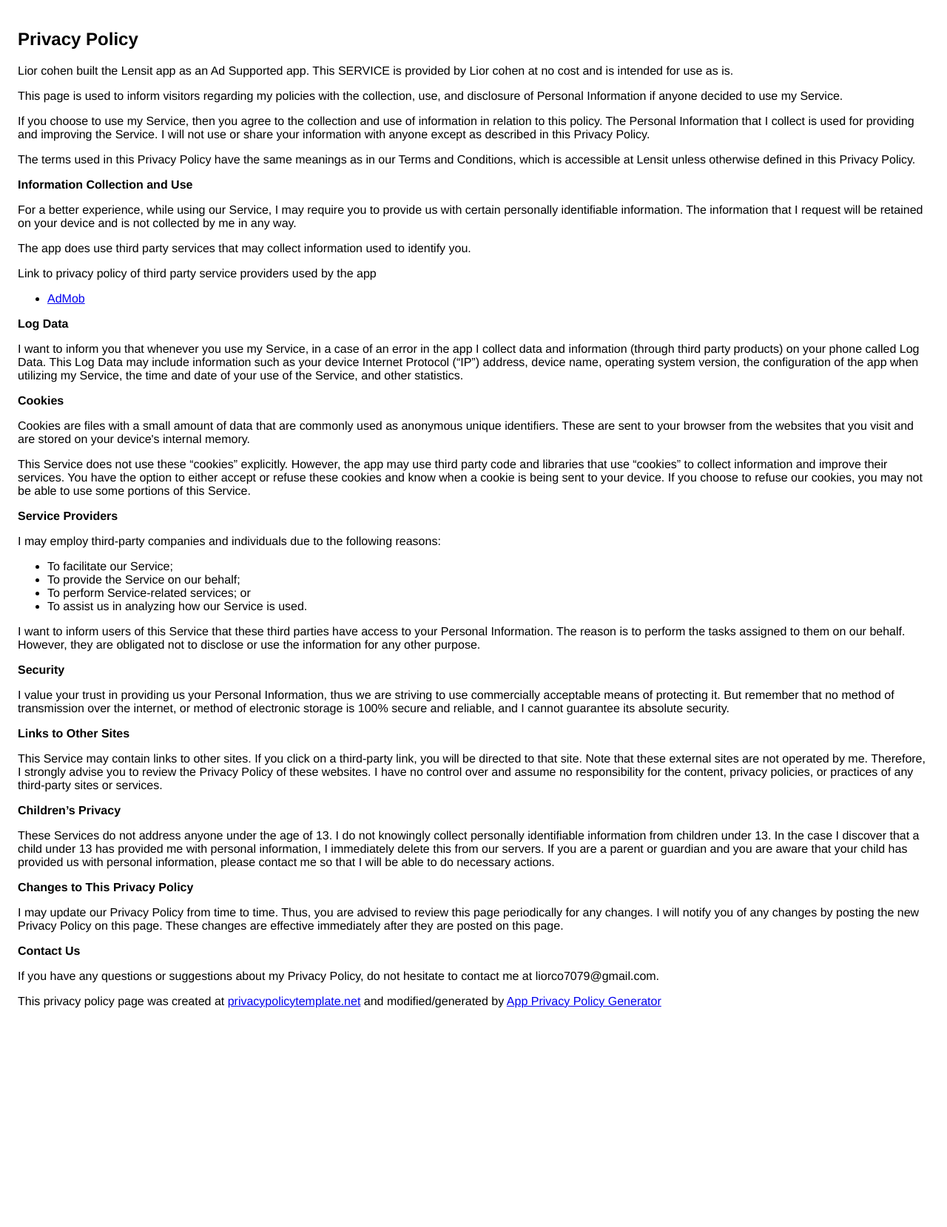
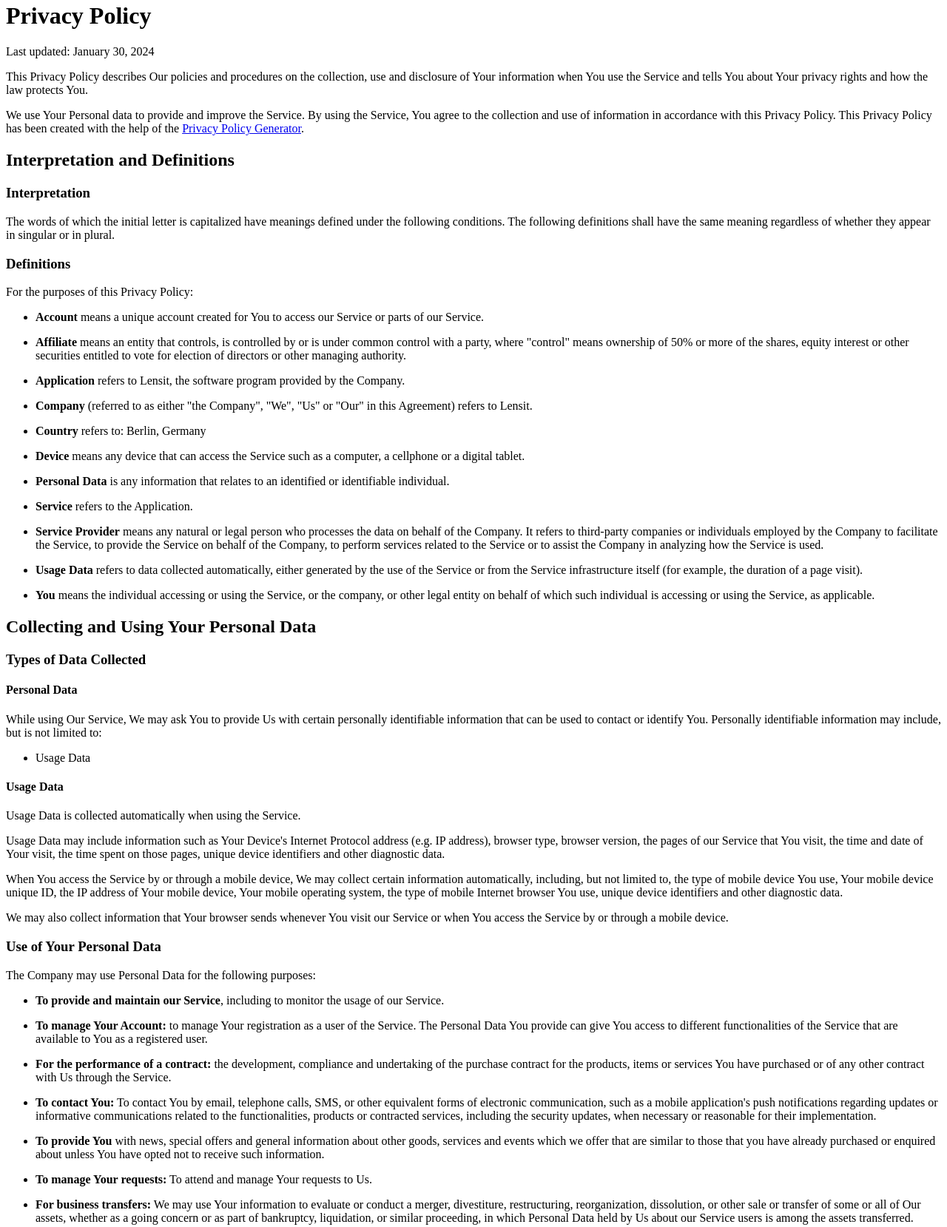
Before and after one commit to lulu70/Lensit-Privacy-Policy, a plain HTML site: page index.html in a window 1280 px wide. Shown: the part 5-1664 px from the top of the page at 74% size. Before the commit the page ends 1408 px from the top, so only its background shows below. Drawn offline with Linux system fonts and the light colour scheme.

Commit message:
Update index.html

```diff
--- a/index.html
+++ b/index.html
@@ -1,122 +1,136 @@
-<!DOCTYPE html>
-    <html>
-    <head>
-      <meta charset='utf-8'>
-      <meta name='viewport' content='width=device-width'>
-      <title>Privacy Policy</title>
-      <style> body { font-family: 'Helvetica Neue', Helvetica, Arial, sans-serif; padding:1em; } </style>
-    </head>
-    <body>
-    <h2>Privacy Policy</h2> <p>
-                    Lior cohen  built the Lensit app as
-                    an Ad Supported app. This SERVICE is provided by
-                    Lior cohen  at no cost and is intended for
-                    use as is.
-                  </p> <p>
-                    This page is used to inform visitors regarding
-                    my policies with the collection, use, and
-                    disclosure of Personal Information if anyone decided to use
-                    my Service.
-                  </p> <p>
-                    If you choose to use my Service, then you agree
-                    to the collection and use of information in relation to this
-                    policy. The Personal Information that I collect is
-                    used for providing and improving the Service.
-                    I will not use or share your
-                    information with anyone except as described in this Privacy
-                    Policy.
-                  </p> <p>
-                    The terms used in this Privacy Policy have the same meanings
-                    as in our Terms and Conditions, which is accessible at
-                    Lensit unless otherwise defined in this Privacy
-                    Policy.
-                  </p> <p><strong>Information Collection and Use</strong></p> <p>
-                    For a better experience, while using our Service,
-                    I may require you to provide us with certain
-                    personally identifiable information. The
-                    information that I request will be
-                    retained on your device and is not collected by me in any way.
-                  </p> <p>
-                    The app does use third party services that may collect
-                    information used to identify you.
-                  </p> <div><p>
-                      Link to privacy policy of third party service providers
-                      used by the app
-                    </p> <ul><!----><li><a href="https://support.google.com/admob/answer/6128543?hl=en" target="_blank">AdMob</a></li><!----><!----><!----><!----><!----><!----><!----><!----><!----></ul></div> <p><strong>Log Data</strong></p> <p>
-                    I want to inform you that whenever
-                    you use my Service, in a case of an error in the
-                    app I collect data and information (through third
-                    party products) on your phone called Log Data. This Log Data
-                    may include information such as your device Internet
-                    Protocol (“IP”) address, device name, operating system
-                    version, the configuration of the app when utilizing
-                    my Service, the time and date of your use of the
-                    Service, and other statistics.
-                  </p> <p><strong>Cookies</strong></p> <p>
-                    Cookies are files with a small amount of data that are
-                    commonly used as anonymous unique identifiers. These are
-                    sent to your browser from the websites that you visit and
-                    are stored on your device's internal memory.
-                  </p> <p>
-                    This Service does not use these “cookies” explicitly.
-                    However, the app may use third party code and libraries that
-                    use “cookies” to collect information and improve their
-                    services. You have the option to either accept or refuse
-                    these cookies and know when a cookie is being sent to your
-                    device. If you choose to refuse our cookies, you may not be
-                    able to use some portions of this Service.
-                  </p> <p><strong>Service Providers</strong></p> <p>
-                    I may employ third-party companies
-                    and individuals due to the following reasons:
-                  </p> <ul><li>To facilitate our Service;</li> <li>To provide the Service on our behalf;</li> <li>To perform Service-related services; or</li> <li>To assist us in analyzing how our Service is used.</li></ul> <p>
-                    I want to inform users of this
-                    Service that these third parties have access to your
-                    Personal Information. The reason is to perform the tasks
-                    assigned to them on our behalf. However, they are obligated
-                    not to disclose or use the information for any other
-                    purpose.
-                  </p> <p><strong>Security</strong></p> <p>
-                    I value your trust in providing us
-                    your Personal Information, thus we are striving to use
-                    commercially acceptable means of protecting it. But remember
-                    that no method of transmission over the internet, or method
-                    of electronic storage is 100% secure and reliable, and
-                    I cannot guarantee its absolute security.
-                  </p> <p><strong>Links to Other Sites</strong></p> <p>
-                    This Service may contain links to other sites. If you click
-                    on a third-party link, you will be directed to that site.
-                    Note that these external sites are not operated by
-                    me. Therefore, I strongly advise you to
-                    review the Privacy Policy of these websites.
-                    I have no control over and assume no
-                    responsibility for the content, privacy policies, or
-                    practices of any third-party sites or services.
-                  </p> <p><strong>Children’s Privacy</strong></p> <p>
-                    These Services do not address anyone under the age of 13.
-                    I do not knowingly collect personally
-                    identifiable information from children under 13. In the case
-                    I discover that a child under 13 has provided
-                    me with personal information,
-                    I immediately delete this from our servers. If you
-                    are a parent or guardian and you are aware that your child
-                    has provided us with personal information, please contact
-                    me so that I will be able to do
-                    necessary actions.
-                  </p> <p><strong>Changes to This Privacy Policy</strong></p> <p>
-                    I may update our Privacy Policy from
-                    time to time. Thus, you are advised to review this page
-                    periodically for any changes. I will
-                    notify you of any changes by posting the new Privacy Policy
-                    on this page. These changes are effective immediately after
-                    they are posted on this page.
-                  </p> <p><strong>Contact Us</strong></p> <p>
-                    If you have any questions or suggestions about
-                    my Privacy Policy, do not hesitate to contact
-                    me at liorco7079@gmail.com.
-                  </p> <p>
-                    This privacy policy page was created at
-                    <a href="https://privacypolicytemplate.net" target="_blank">privacypolicytemplate.net</a>
-                    and modified/generated by
-                    <a href="https://app-privacy-policy-generator.firebaseapp.com/" target="_blank">App Privacy Policy Generator</a></p>
-    </body>
-    </html>
+<h1>Privacy Policy</h1>
+<p>Last updated: January 30, 2024</p>
+<p>This Privacy Policy describes Our policies and procedures on the collection, use and disclosure of Your information when You use the Service and tells You about Your privacy rights and how the law protects You.</p>
+<p>We use Your Personal data to provide and improve the Service. By using the Service, You agree to the collection and use of information in accordance with this Privacy Policy. This Privacy Policy has been created with the help of the <a href="https://www.termsfeed.com/privacy-policy-generator/" target="_blank">Privacy Policy Generator</a>.</p>
+<h2>Interpretation and Definitions</h2>
+<h3>Interpretation</h3>
+<p>The words of which the initial letter is capitalized have meanings defined under the following conditions. The following definitions shall have the same meaning regardless of whether they appear in singular or in plural.</p>
+<h3>Definitions</h3>
+<p>For the purposes of this Privacy Policy:</p>
+<ul>
+<li>
+<p><strong>Account</strong> means a unique account created for You to access our Service or parts of our Service.</p>
+</li>
+<li>
+<p><strong>Affiliate</strong> means an entity that controls, is controlled by or is under common control with a party, where &quot;control&quot; means ownership of 50% or more of the shares, equity interest or other securities entitled to vote for election of directors or other managing authority.</p>
+</li>
+<li>
+<p><strong>Application</strong> refers to Lensit, the software program provided by the Company.</p>
+</li>
+<li>
+<p><strong>Company</strong> (referred to as either &quot;the Company&quot;, &quot;We&quot;, &quot;Us&quot; or &quot;Our&quot; in this Agreement) refers to Lensit.</p>
+</li>
+<li>
+<p><strong>Country</strong> refers to: Berlin,  Germany</p>
+</li>
+<li>
+<p><strong>Device</strong> means any device that can access the Service such as a computer, a cellphone or a digital tablet.</p>
+</li>
+<li>
+<p><strong>Personal Data</strong> is any information that relates to an identified or identifiable individual.</p>
+</li>
+<li>
+<p><strong>Service</strong> refers to the Application.</p>
+</li>
+<li>
+<p><strong>Service Provider</strong> means any natural or legal person who processes the data on behalf of the Company. It refers to third-party companies or individuals employed by the Company to facilitate the Service, to provide the Service on behalf of the Company, to perform services related to the Service or to assist the Company in analyzing how the Service is used.</p>
+</li>
+<li>
+<p><strong>Usage Data</strong> refers to data collected automatically, either generated by the use of the Service or from the Service infrastructure itself (for example, the duration of a page visit).</p>
+</li>
+<li>
+<p><strong>You</strong> means the individual accessing or using the Service, or the company, or other legal entity on behalf of which such individual is accessing or using the Service, as applicable.</p>
+</li>
+</ul>
+<h2>Collecting and Using Your Personal Data</h2>
+<h3>Types of Data Collected</h3>
+<h4>Personal Data</h4>
+<p>While using Our Service, We may ask You to provide Us with certain personally identifiable information that can be used to contact or identify You. Personally identifiable information may include, but is not limited to:</p>
+<ul>
+<li>Usage Data</li>
+</ul>
+<h4>Usage Data</h4>
+<p>Usage Data is collected automatically when using the Service.</p>
+<p>Usage Data may include information such as Your Device's Internet Protocol address (e.g. IP address), browser type, browser version, the pages of our Service that You visit, the time and date of Your visit, the time spent on those pages, unique device identifiers and other diagnostic data.</p>
+<p>When You access the Service by or through a mobile device, We may collect certain information automatically, including, but not limited to, the type of mobile device You use, Your mobile device unique ID, the IP address of Your mobile device, Your mobile operating system, the type of mobile Internet browser You use, unique device identifiers and other diagnostic data.</p>
+<p>We may also collect information that Your browser sends whenever You visit our Service or when You access the Service by or through a mobile device.</p>
+<h3>Use of Your Personal Data</h3>
+<p>The Company may use Personal Data for the following purposes:</p>
+<ul>
+<li>
+<p><strong>To provide and maintain our Service</strong>, including to monitor the usage of our Service.</p>
+</li>
+<li>
+<p><strong>To manage Your Account:</strong> to manage Your registration as a user of the Service. The Personal Data You provide can give You access to different functionalities of the Service that are available to You as a registered user.</p>
+</li>
+<li>
+<p><strong>For the performance of a contract:</strong> the development, compliance and undertaking of the purchase contract for the products, items or services You have purchased or of any other contract with Us through the Service.</p>
+</li>
+<li>
+<p><strong>To contact You:</strong> To contact You by email, telephone calls, SMS, or other equivalent forms of electronic communication, such as a mobile application's push notifications regarding updates or informative communications related to the functionalities, products or contracted services, including the security updates, when necessary or reasonable for their implementation.</p>
+</li>
+<li>
+<p><strong>To provide You</strong> with news, special offers and general information about other goods, services and events which we offer that are similar to those that you have already purchased or enquired about unless You have opted not to receive such information.</p>
+</li>
+<li>
+<p><strong>To manage Your requests:</strong> To attend and manage Your requests to Us.</p>
+</li>
+<li>
+<p><strong>For business transfers:</strong> We may use Your information to evaluate or conduct a merger, divestiture, restructuring, reorganization, dissolution, or other sale or transfer of some or all of Our assets, whether as a going concern or as part of bankruptcy, liquidation, or similar proceeding, in which Personal Data held by Us about our Service users is among the assets transferred.</p>
+</li>
+<li>
+<p><strong>For other purposes</strong>: We may use Your information for other purposes, such as data analysis, identifying usage trends, determining the effectiveness of our promotional campaigns and to evaluate and improve our Service, products, services, marketing and your experience.</p>
+</li>
+</ul>
+<p>We may share Your personal information in the following situations:</p>
+<ul>
+<li><strong>With Service Providers:</strong> We may share Your personal information with Service Providers to monitor and analyze the use of our Service,  to contact You.</li>
+<li><strong>For business transfers:</strong> We may share or transfer Your personal information in connection with, or during negotiations of, any merger, sale of Company assets, financing, or acquisition of all or a portion of Our business to another company.</li>
+<li><strong>With Affiliates:</strong> We may share Your information with Our affiliates, in which case we will require those affiliates to honor this Privacy Policy. Affiliates include Our parent company and any other subsidiaries, joint venture partners or other companies that We control or that are under common control with Us.</li>
+<li><strong>With business partners:</strong> We may share Your information with Our business partners to offer You certain products, services or promotions.</li>
+<li><strong>With other users:</strong> when You share personal information or otherwise interact in the public areas with other users, such information may be viewed by all users and may be publicly distributed outside.</li>
+<li><strong>With Your consent</strong>: We may disclose Your personal information for any other purpose with Your consent.</li>
+</ul>
+<h3>Retention of Your Personal Data</h3>
+<p>The Company will retain Your Personal Data only for as long as is necessary for the purposes set out in this Privacy Policy. We will retain and use Your Personal Data to the extent necessary to comply with our legal obligations (for example, if we are required to retain your data to comply with applicable laws), resolve disputes, and enforce our legal agreements and policies.</p>
+<p>The Company will also retain Usage Data for internal analysis purposes. Usage Data is generally retained for a shorter period of time, except when this data is used to strengthen the security or to improve the functionality of Our Service, or We are legally obligated to retain this data for longer time periods.</p>
+<h3>Transfer of Your Personal Data</h3>
+<p>Your information, including Personal Data, is processed at the Company's operating offices and in any other places where the parties involved in the processing are located. It means that this information may be transferred to — and maintained on — computers located outside of Your state, province, country or other governmental jurisdiction where the data protection laws may differ than those from Your jurisdiction.</p>
+<p>Your consent to this Privacy Policy followed by Your submission of such information represents Your agreement to that transfer.</p>
+<p>The Company will take all steps reasonably necessary to ensure that Your data is treated securely and in accordance with this Privacy Policy and no transfer of Your Personal Data will take place to an organization or a country unless there are adequate controls in place including the security of Your data and other personal information.</p>
+<h3>Delete Your Personal Data</h3>
+<p>You have the right to delete or request that We assist in deleting the Personal Data that We have collected about You.</p>
+<p>Our Service may give You the ability to delete certain information about You from within the Service.</p>
+<p>You may update, amend, or delete Your information at any time by signing in to Your Account, if you have one, and visiting the account settings section that allows you to manage Your personal information. You may also contact Us to request access to, correct, or delete any personal information that You have provided to Us.</p>
+<p>Please note, however, that We may need to retain certain information when we have a legal obligation or lawful basis to do so.</p>
+<h3>Disclosure of Your Personal Data</h3>
+<h4>Business Transactions</h4>
+<p>If the Company is involved in a merger, acquisition or asset sale, Your Personal Data may be transferred. We will provide notice before Your Personal Data is transferred and becomes subject to a different Privacy Policy.</p>
+<h4>Law enforcement</h4>
+<p>Under certain circumstances, the Company may be required to disclose Your Personal Data if required to do so by law or in response to valid requests by public authorities (e.g. a court or a government agency).</p>
+<h4>Other legal requirements</h4>
+<p>The Company may disclose Your Personal Data in the good faith belief that such action is necessary to:</p>
+<ul>
+<li>Comply with a legal obligation</li>
+<li>Protect and defend the rights or property of the Company</li>
+<li>Prevent or investigate possible wrongdoing in connection with the Service</li>
+<li>Protect the personal safety of Users of the Service or the public</li>
+<li>Protect against legal liability</li>
+</ul>
+<h3>Security of Your Personal Data</h3>
+<p>The security of Your Personal Data is important to Us, but remember that no method of transmission over the Internet, or method of electronic storage is 100% secure. While We strive to use commercially acceptable means to protect Your Personal Data, We cannot guarantee its absolute security.</p>
+<h2>Children's Privacy</h2>
+<p>Our Service does not address anyone under the age of 13. We do not knowingly collect personally identifiable information from anyone under the age of 13. If You are a parent or guardian and You are aware that Your child has provided Us with Personal Data, please contact Us. If We become aware that We have collected Personal Data from anyone under the age of 13 without verification of parental consent, We take steps to remove that information from Our servers.</p>
+<p>If We need to rely on consent as a legal basis for processing Your information and Your country requires consent from a parent, We may require Your parent's consent before We collect and use that information.</p>
+<h2>Links to Other Websites</h2>
+<p>Our Service may contain links to other websites that are not operated by Us. If You click on a third party link, You will be directed to that third party's site. We strongly advise You to review the Privacy Policy of every site You visit.</p>
+<p>We have no control over and assume no responsibility for the content, privacy policies or practices of any third party sites or services.</p>
+<h2>Changes to this Privacy Policy</h2>
+<p>We may update Our Privacy Policy from time to time. We will notify You of any changes by posting the new Privacy Policy on this page.</p>
+<p>We will let You know via email and/or a prominent notice on Our Service, prior to the change becoming effective and update the &quot;Last updated&quot; date at the top of this Privacy Policy.</p>
+<p>You are advised to review this Privacy Policy periodically for any changes. Changes to this Privacy Policy are effective when they are posted on this page.</p>
+<h2>Contact Us</h2>
+<p>If you have any questions about this Privacy Policy, You can contact us:</p>
+<ul>
+<li>By email: liorco7079@gmail.com</li>
+</ul>
```
